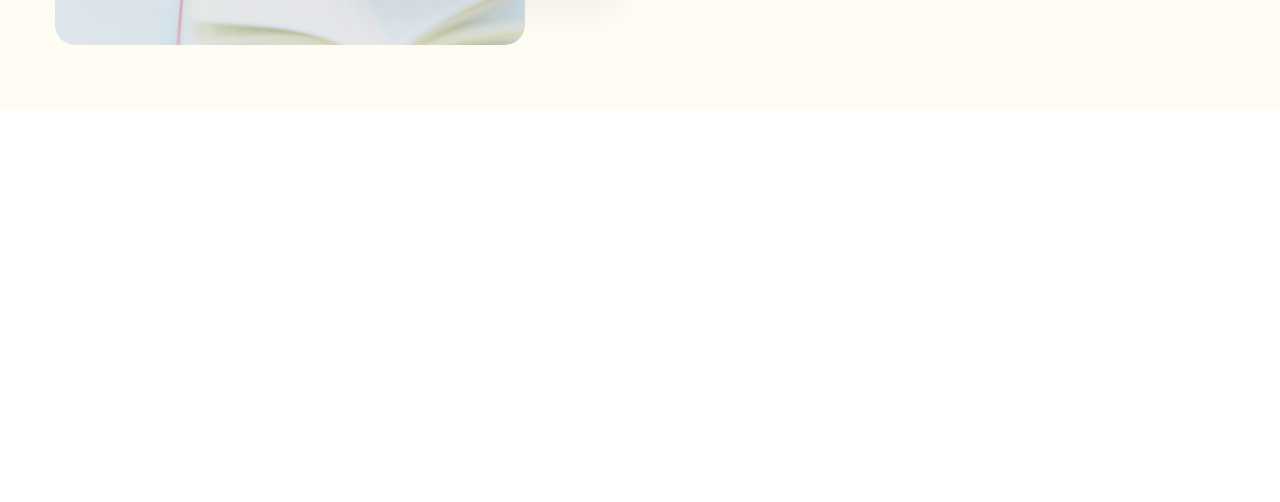
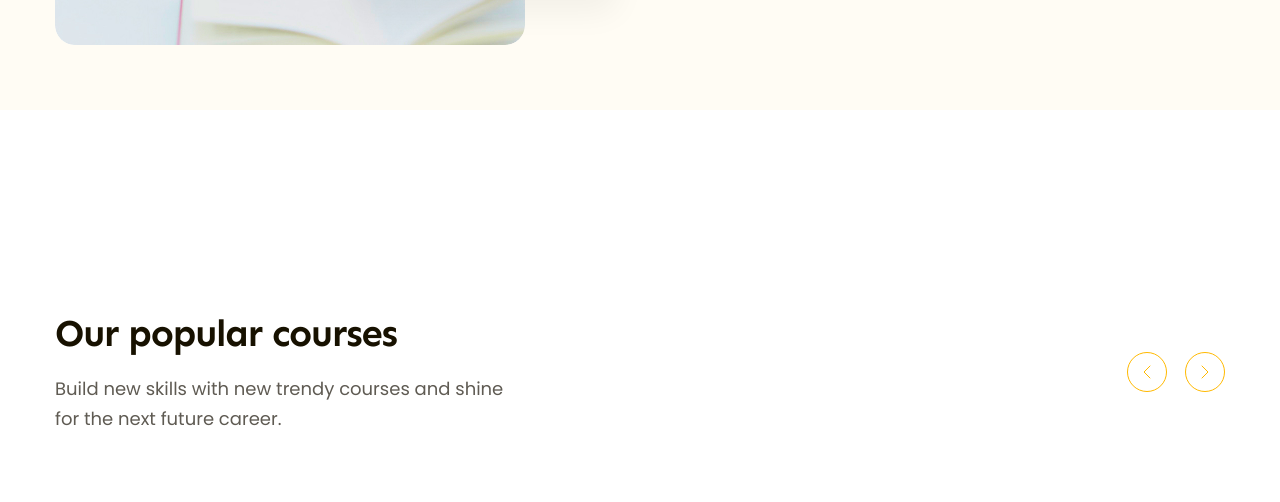
Before and after one commit to datnguyen154/htmlcss-project-02, a plain HTML site: page index.html in a window 1280 px wide. Shown: the part 790-1292 px from the top of the page. Drawn offline with Linux system fonts and the light colour scheme.

Commit message:
Làm phần Popular #1

```diff
--- a/assets/css/styles.css
+++ b/assets/css/styles.css
@@ -37,6 +37,23 @@ a {
 
 .btn:hover {
     opacity: 0.9;
+}
+
+.heading {
+    font-family: var(--font-heading);
+    color: #171100;
+    font-weight: 700;
+    letter-spacing: -0.116rem;
+}
+
+.heading.lv1 {
+    font-size: 5.8rem;
+    line-height: 1.17;
+}
+
+.heading.lv2 {
+    font-size: 3.8rem;
+    line-height: 1.26;
 }
 
 .main-content {
@@ -134,7 +151,7 @@ a {
     right: 0;
     bottom: 48px;
     width: 27rem;
-    padding:  24px;
+    padding: 24px;
     border-radius: 1.2rem;
     background: #fff;
     box-shadow: 0px 16px 32px 0px rgba(0, 0, 0, 0.05);
@@ -188,15 +205,6 @@ a {
 .hero .content-block {
     width: 52%;
     padding: 64px 0 0 130px;
-}
-
-.hero .heading {
-    font-family: var(--font-heading);
-    color: #171100;
-    font-size: 5.8rem;
-    font-weight: 700;
-    line-height: 1.17; /* 117.241% */
-    letter-spacing: -0.116rem;
 }
 
 .hero .desc {
@@ -258,3 +266,46 @@ a {
     font-weight: 700;
     line-height: 1.22;
 }
+
+/* Popular */
+.popular {
+    padding: 65px 0;
+    margin-top: 135px;
+}
+
+.popular-top {
+    display: flex;
+    align-items: center;
+    justify-content: space-between;
+}
+
+.popular-top .desc {
+    margin-top: 16px;
+    width: 458px;
+    color: #5f5b53;
+    font-size: 1.8rem;
+    line-height: 1.67;
+}
+
+.popular-top .controls {
+    display: flex;
+    gap: 18px;
+}
+
+.popular-top .control-btn {
+    display: flex;
+    align-items: center;
+    justify-content: center;
+    width: 40px;
+    height: 40px;
+    border-radius: 50%;
+    color: var(--primary-color);
+    border: 1px solid var(--primary-color);
+    background: transparent;
+}
+
+.popular-top .control-btn:hover {
+    color: #fff;
+    background: var(--primary-color);
+    cursor: pointer;
+}
--- a/index.html
+++ b/index.html
@@ -111,7 +111,7 @@
 
                         <!-- Hero right -->
                         <div class="content-block">
-                            <h1 class="heading">
+                            <h1 class="heading lv1">
                                 Learn without limits and spread knowledge.
                             </h1>
                             <p class="desc">
@@ -142,6 +142,55 @@
                     </div>
                 </div>
             </div>
+
+            <!-- Popular -->
+            <div class="popular">
+                <div class="main-content">
+                    <div class="popular-top">
+                        <div class="info">
+                            <h2 class="heading lv2">Our popular courses</h2>
+                            <p class="desc">
+                                Build new skills with new trendy courses and
+                                shine for the next future career.
+                            </p>
+                        </div>
+                        <div class="controls">
+                            <button class="control-btn">
+                                <svg
+                                    width="8"
+                                    height="14"
+                                    viewBox="0 0 8 14"
+                                    fill="none"
+                                    xmlns="http://www.w3.org/2000/svg"
+                                >
+                                    <path
+                                        d="M7 1L1 7L7 13"
+                                        stroke="currentColor"
+                                        stroke-linecap="round"
+                                        stroke-linejoin="round"
+                                    />
+                                </svg>
+                            </button>
+                            <button class="control-btn">
+                                <svg
+                                    width="8"
+                                    height="14"
+                                    viewBox="0 0 8 14"
+                                    fill="none"
+                                    xmlns="http://www.w3.org/2000/svg"
+                                >
+                                    <path
+                                        d="M1 1L7 7L1 13"
+                                        stroke="currentColor"
+                                        stroke-linecap="round"
+                                        stroke-linejoin="round"
+                                    />
+                                </svg>
+                            </button>
+                        </div>
+                    </div>
+                </div>
+            </div>
         </main>
     </body>
 </html>
```
Also changed, not shown: assets/icons/chevron-left.svg (added), assets/icons/chevron-right.svg (added).
